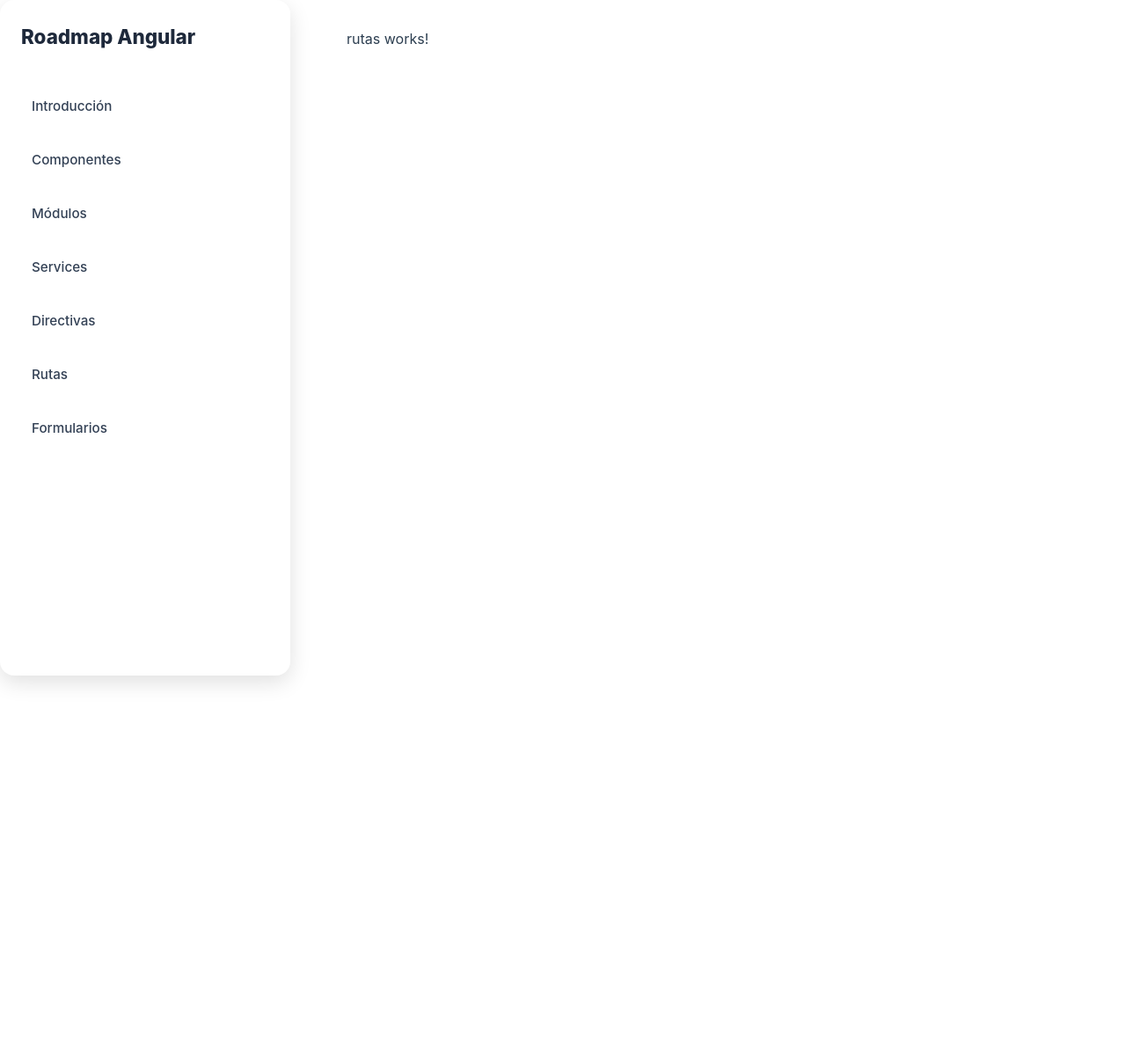
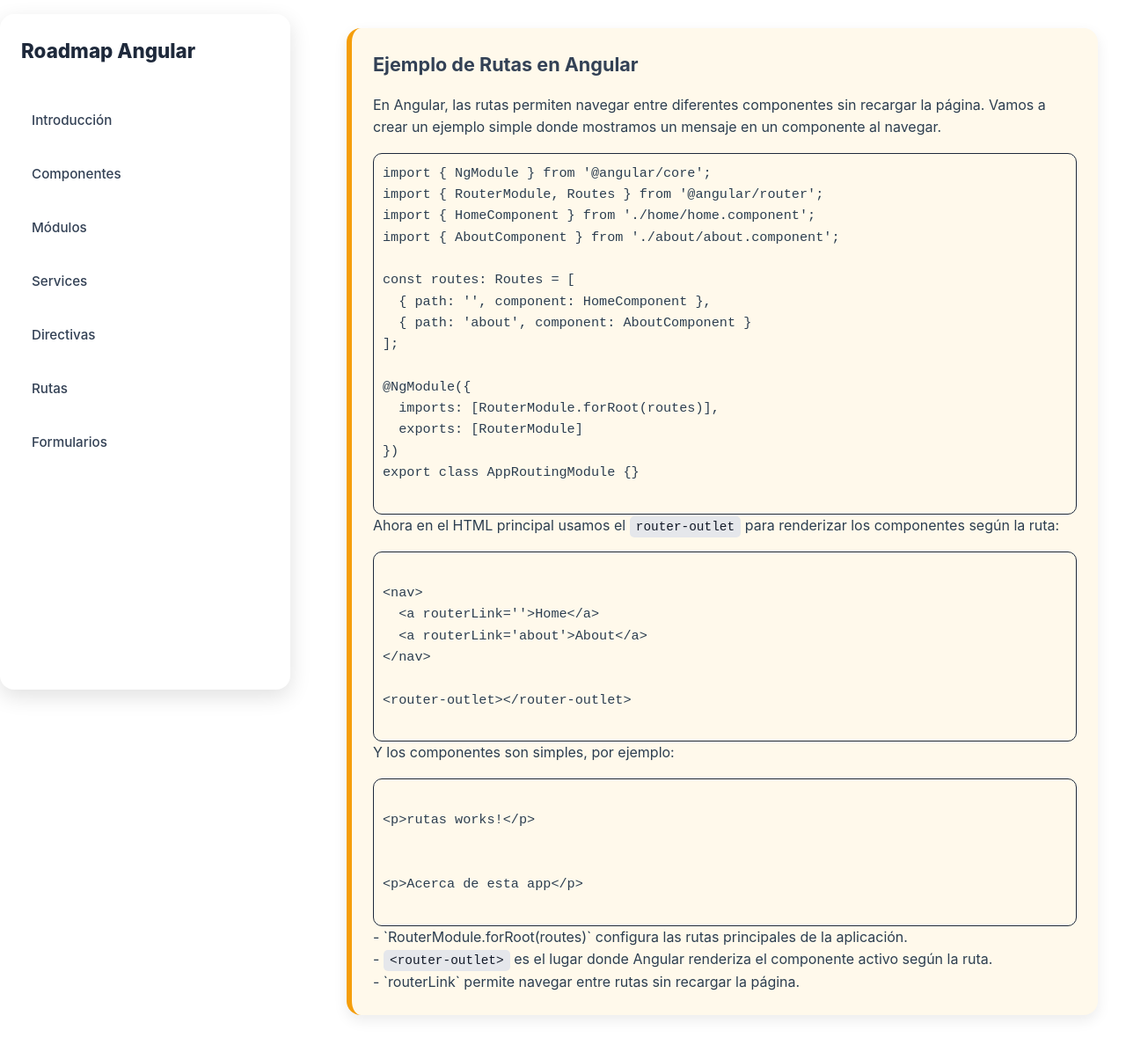
Before and after one commit to PabloGarciaJC/roadmap-angular, an Angular app: page /rutas in a window 1280 px wide. Shown: the top 1196 px of the page at 88% size. Before the commit the page ends 816 px from the top, so only its background shows below. Built offline with nearby package versions, Linux system fonts and the light colour scheme.

Commit message:
se implementa texto informativo para directiva y rutas

```diff
--- a/src/app/pages/directivas/directivas.html
+++ b/src/app/pages/directivas/directivas.html
@@ -1 +1,43 @@
-<p>directivas works!</p>
+<div class="card card-info">
+    <h2 class="subtitle">Ejemplo de Directiva</h2>
+    <p>
+        Una directiva en Angular permite <strong>modificar el comportamiento de elementos HTML</strong> o crear comportamientos reutilizables.
+        Por ejemplo, podemos crear una directiva que cambia el color de fondo de un elemento al pasar el ratón.
+    </p>
+
+    <div class="code-block">
+        <pre>
+import &#123; Directive, ElementRef, HostListener &#125; from '@angular/core';
+
+@Directive(&#123;
+  selector: '[appResaltar]'
+&#125;)
+export class ResaltarDirective &#123;
+  constructor(private el: ElementRef) &#123;&#125;
+
+  @HostListener('mouseenter') onMouseEnter() &#123;
+    this.el.nativeElement.style.backgroundColor = 'yellow';
+  &#125;
+
+  @HostListener('mouseleave') onMouseLeave() &#123;
+    this.el.nativeElement.style.backgroundColor = '';
+  &#125;
+&#125;
+        </pre>
+    </div>
+
+    <p>
+        Y para usarla en un componente:
+    </p>
+
+<div class="code-block">
+    <pre>
+&lt;<span class="html-tag">p</span> appResaltar&gt;<span class="html-text">directivas works!</span>&lt;/<span class="html-tag">p</span>&gt;
+    </pre>
+</div>
+
+    <p>
+        - La directiva se declara en un módulo dentro de <code>declarations</code>.<br>
+        - <code>@HostListener</code> permite reaccionar a eventos del DOM como <code>mouseenter</code> y <code>mouseleave</code>.
+    </p>
+</div>
--- a/src/app/pages/rutas/rutas.html
+++ b/src/app/pages/rutas/rutas.html
@@ -1 +1,63 @@
-<p>rutas works!</p>
+<div class="card card-info">
+    <h2 class="subtitle">Ejemplo de Rutas en Angular</h2>
+    <p>
+        En Angular, las rutas permiten navegar entre diferentes componentes sin recargar la página.
+        Vamos a crear un ejemplo simple donde mostramos un mensaje en un componente al navegar.
+    </p>
+
+    <div class="code-block">
+        <pre>
+import &#123; NgModule &#125; from '@angular/core';
+import &#123; RouterModule, Routes &#125; from '@angular/router';
+import &#123; HomeComponent &#125; from './home/home.component';
+import &#123; AboutComponent &#125; from './about/about.component';
+
+const routes: Routes = [
+  &#123; path: '', component: HomeComponent &#125;,
+  &#123; path: 'about', component: AboutComponent &#125;
+];
+
+@NgModule(&#123;
+  imports: [RouterModule.forRoot(routes)],
+  exports: [RouterModule]
+&#125;)
+export class AppRoutingModule &#123;&#125;
+        </pre>
+    </div>
+
+    <p>
+        Ahora en el HTML principal usamos el <code>router-outlet</code> para renderizar los componentes según la ruta:
+    </p>
+
+    <div class="code-block">
+        <pre>
+<!-- app.component.html -->
+&lt;nav&gt;
+  &lt;a routerLink=''&gt;Home&lt;/a&gt;
+  &lt;a routerLink='about'&gt;About&lt;/a&gt;
+&lt;/nav&gt;
+
+&lt;router-outlet&gt;&lt;/router-outlet&gt;
+        </pre>
+    </div>
+
+    <p>
+        Y los componentes son simples, por ejemplo:
+    </p>
+
+    <div class="code-block">
+        <pre>
+<!-- home.component.html -->
+&lt;p&gt;rutas works!&lt;/p&gt;
+
+<!-- about.component.html -->
+&lt;p&gt;Acerca de esta app&lt;/p&gt;
+        </pre>
+    </div>
+
+    <p>
+        - `RouterModule.forRoot(routes)` configura las rutas principales de la aplicación.<br>
+         - <code>&lt;router-outlet&gt;</code> es el lugar donde Angular renderiza el componente activo según la ruta.<br>
+        - `routerLink` permite navegar entre rutas sin recargar la página.
+    </p>
+</div>
```
